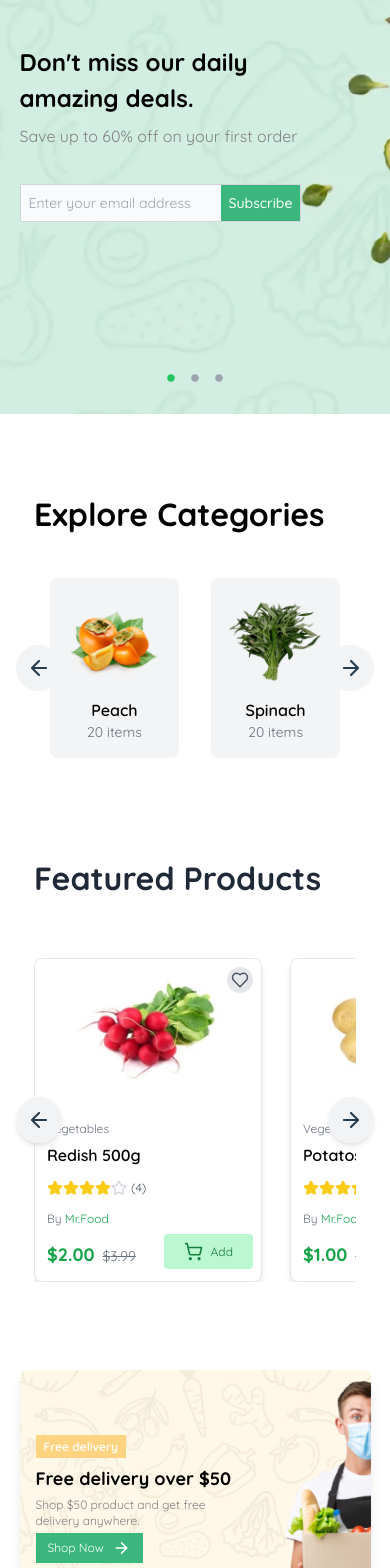
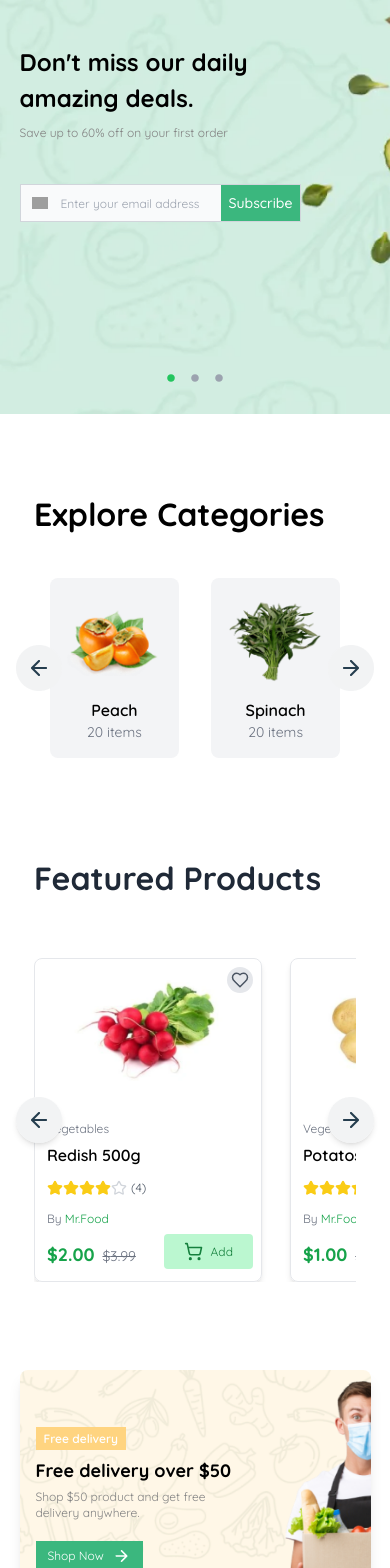
Before and after one commit to alwinmathew27/Groceyish-React, a React (Create React App) app: page / in a window 390 px wide. Shown: the part 220-1788 px from the top of the page. Built offline with nearby package versions, Linux system fonts and the light colour scheme; grey boxes are pictures that could not be loaded.

Commit message:
subscribe, offerSection

```diff
--- a/src/Components/includes/Offer.jsx
+++ b/src/Components/includes/Offer.jsx
@@ -1,29 +1,53 @@
-import React from 'react';
-import banner1 from '../../assets/images/offer image/Banner-1.webp';
-import banner2 from '../../assets/images/offer image/Banner-2.webp';
+import React from "react";
+import banner1 from "../../assets/images/offer image/Banner-1.webp";
+import banner2 from "../../assets/images/offer image/Banner-2.webp";
 import Arrow from "../../assets/images/offer image/li_arrow-right.png";
 const Offer = () => {
   return (
     <div className="wrapper flex flex-col md:flex-row justify-center md:space-x-8 space-y-8 md:space-y-0 py-4 md:py-8 mt-10 mb-14">
       <div className="relative w-full md:w-1/2 rounded-lg shadow-lg overflow-hidden">
-        <img src={banner1} alt="Free delivery offer" className="w-full h-64 md:h-full object-cover" />
+        <img
+          src={banner1}
+          alt="Free delivery offer"
+          className="w-full h-64 md:h-full object-cover"
+        />
         <div className="absolute inset-0 flex items-center p-4 md:p-8">
           <div className="text-left">
-            <span className="bg-[#ffd480] text-white text-xs sm:text-xs md:text-sm font-semibold mr-2 px-2 sm:px-2 md:px-3 py-1  lg:p-[7px] lg:text-[12px]">Free delivery</span>
-            <h3 className="text-lg sm:text-xl lg:text-2xl md:text-xs font-bold mt-2 sm:mt-3 md:mt-3 text-black lg:mt-4 ">Free delivery over $50</h3>
-            <p className="text-xs sm:text-sm lg:text-lg mt-1 sm:mt-2 md:mt-2 text-[#838383] md:text-xs md:w-7/12 lg:w-8/12 max-[584px]:w-8/12">Shop $50 product and get free delivery anywhere.</p>
-            <button className="mt-1 sm:mt-3 md:mt-8 bg-[#3bb77e] text-white px-3 sm:px-4 md:px-2 py-1.5 sm:py-2 md:py-2 text-xs sm:text-sm lg:text-[16px] md:text-sm  hover:bg-green-600 transition duration-300 flex items-center lg:p-[14px]">Shop Now <img src={Arrow} className='ml-2' alt="Arrow" /></button>
+            <span className="bg-[#ffd480] text-white text-xs sm:text-xs md:text-sm font-semibold mr-2 px-2 sm:px-2 md:px-3 py-1  lg:p-[7px] lg:text-[12px]">
+              Free delivery
+            </span>
+            <h3 className="text-lg sm:text-xl lg:text-2xl md:text-xs font-bold mt-2 sm:mt-3 md:mt-3 text-black lg:mt-4 ">
+              Free delivery over $50
+            </h3>
+            <p className="text-xs sm:text-sm lg:text-lg mt-1 sm:mt-2 md:mt-2 text-[#838383] md:text-xs md:w-7/12 lg:w-8/12 max-[584px]:w-8/12">
+              Shop $50 product and get free delivery anywhere.
+            </p>
+            <button className="mt-5 sm:mt-5 md:mt-3 lg:mt-6 xl:mt-9 bg-[#3bb77e] text-white px-3 sm:px-4 md:px-2 py-1.5 sm:py-2 md:py-2 text-xs sm:text-sm lg:text-[16px] md:text-sm  hover:bg-green-600 transition duration-300 flex items-center lg:p-[14px]">
+              Shop Now <img src={Arrow} className="ml-2" alt="Arrow" />
+            </button>
           </div>
         </div>
       </div>
       <div className="relative w-full md:w-1/2 rounded-lg shadow-lg overflow-hidden">
-        <img src={banner2} alt="Organic food offer" className="w-full h-64 md:h-full object-cover" />
+        <img
+          src={banner2}
+          alt="Organic food offer"
+          className="w-full h-64 md:h-full object-cover"
+        />
         <div className="absolute inset-0 flex items-center p-4 md:p-8">
           <div className="text-left">
-            <span className="bg-[#3bb77e] text-white text-xs sm:text-xs md:text-sm font-semibold mr-2 px-2 sm:px-2 md:px-3 py-1  lg:p-[7px] lg:text-[12px]">60% off</span>
-            <h3 className=" sm:text-xl  font-bold mt-2 sm:mt-3 md:mt-3 text-black md:text-xs lg:text-2xl lg:mt-4">Organic Food</h3>
-            <p className="text-xs sm:text-sm lg:text-lg mt-1 sm:mt-2 md:mt-2 text-[#838383] md:text-xs md:w-2/3 lg:w-9/12 max-[584px]:w-8/12">Save up to 60% off on your first order</p>
-            <button className="mt-1 sm:mt-3 md:mt-8 bg-[#3bb77e] text-white px-3 sm:px-4 md:px-2 py-1.5 sm:py-2 md:py-2 text-xs sm:text-sm lg:text-[16px]  md:text-sm hover:bg-green-600 transition duration-300 flex items-center lg:p-[14px]">Order Now <img src={Arrow} className='ml-2' alt="Arrow" /></button>
+            <span className="bg-[#3bb77e] text-white text-xs sm:text-xs md:text-sm font-semibold mr-2 px-2 sm:px-2 md:px-3 py-1  lg:p-[7px] lg:text-[12px] ">
+              60% off
+            </span>
+            <h3 className=" sm:text-xl  font-bold mt-2 sm:mt-3 md:mt-3 text-black md:text-xs lg:text-2xl lg:mt-4">
+              Organic Food
+            </h3>
+            <p className="text-xs sm:text-sm lg:text-lg mt-1 sm:mt-2 md:mt-2 text-[#838383] md:text-xs md:w-2/3 lg:w-9/12 max-[584px]:w-8/12">
+              Save up to 60% off on your first order
+            </p>
+            <button className="mt-5 sm:mt-5 md:mt-3 lg:mt-6 xl:mt-9 bg-[#3bb77e] text-white px-3 sm:px-4 md:px-2 py-1.5 sm:py-2 md:py-2 text-xs sm:text-sm lg:text-[16px]  md:text-sm hover:bg-green-600 transition duration-300 flex items-center lg:p-[14px]">
+              Order Now <img src={Arrow} className="ml-2" alt="Arrow" />
+            </button>
           </div>
         </div>
       </div>
--- a/src/Components/includes/Slider.jsx
+++ b/src/Components/includes/Slider.jsx
@@ -76,11 +76,11 @@ function Slider() {
               <div className=" absolute top-20  bg-opacity-50 text-black  rounded ">
                 <h2
                   style={{ lineHeight: "1.5" }}
-                  className="myheading font-bold leading-snug text-2xl sm:text-4xl md:text-5xl w-2/3 lg:text-[55px] "
+                  className="myheading font-bold leading-snug text-2xl sm:text-4xl md:text-5xl w-2/3 max-[376px]:w-fit lg:text-[55px] "
                 >
                   Don't miss our daily amazing deals.
                 </h2>
-                <p className="mt-2 sm:mt-6 lg:text-[20px] text-[#838383]">
+                <p className="mt-2 sm:mt-6 lg:text-[20px] text-[#838383] max-[639px]:text-[12px]">
                   Save up to 60% off on your first order
                 </p>
               </div>
@@ -94,13 +94,12 @@ function Slider() {
                       <img
                         src={Sent}
                         alt="Sent icon"
-                        className="w-4 h-auto ml-1 max-[639px]:hidden"
+                        className="w-4 h-auto ml-1"
                       />
                     </div>
                     <label htmlFor="email" className="sr-only">
                       Email address
                     </label>{" "}
-                    {/* Label for accessibility */}
                     <input
                       type="email"
                       id="email"
@@ -108,7 +107,8 @@ function Slider() {
                       onChange={(e) => setEmail(e.target.value)}
                       placeholder="Enter your email address"
                       required
-                      className="block w-[329px] p-3 max-[639px]:p-2 max-[639px]:w-[200px] pl-10 text-sm text-gray-900 bg-gray-50 rounded-none outline-none flex-1 placeholder:text-[14px]"
+                      className="block w-[329px] p-3 max-[639px]:py-2 max-[639px]:w-[200px] pl-10 text-sm text-gray-900
+                       bg-gray-50 rounded-none outline-none flex-1 placeholder:text-[14px] max-[639px]:placeholder:text-[12px]"
                     />
                     <button
                       type="submit"
```
